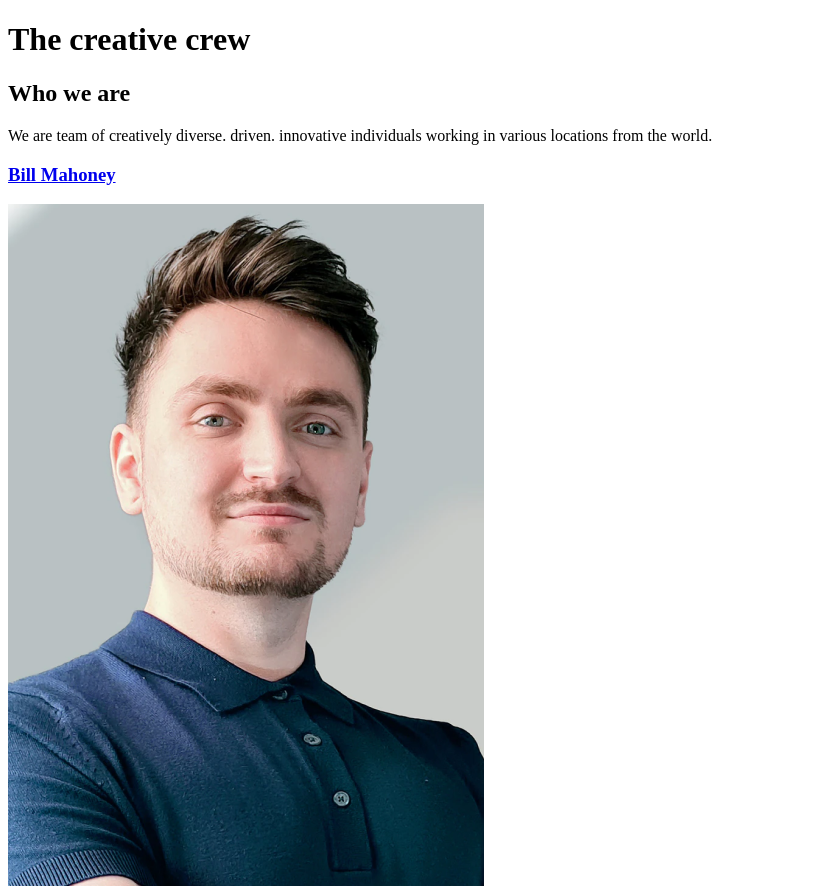
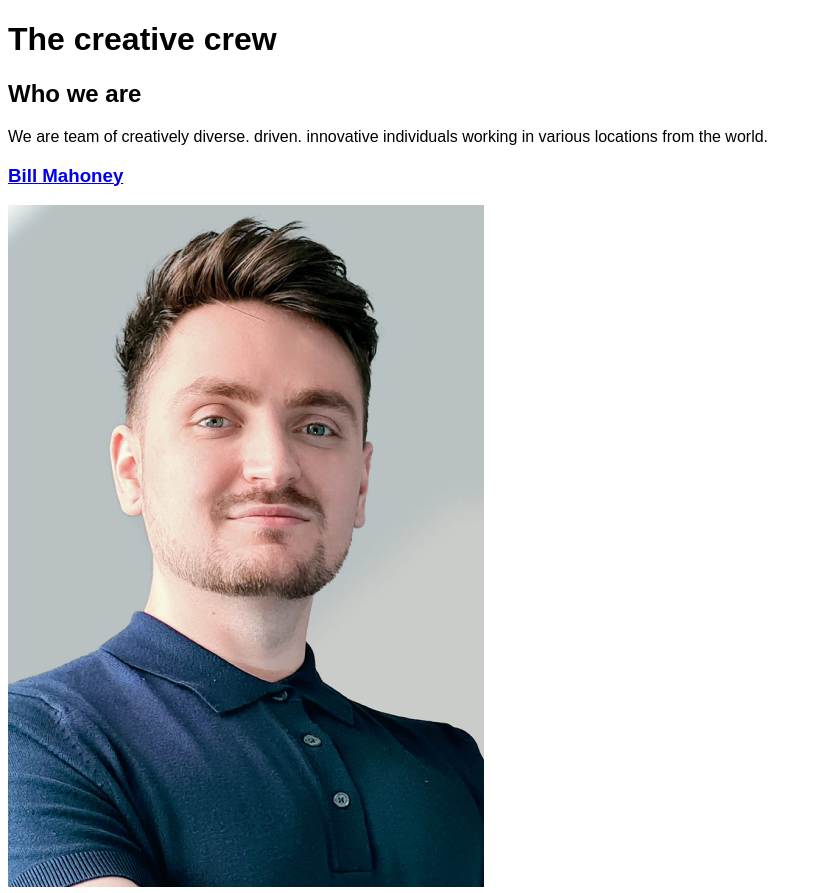
Before and after one commit to vakodrazan/my_team_pages, a website: page webroot/index.html in a window 1280 px wide. Shown: the top 893 px of the page, without its empty margins (0-822 px from the left). Drawn offline with Linux system fonts and the light colour scheme.

Commit message:
Set the poppins font as the default font for the website

```diff
--- a/scss/_default.scss
+++ b/scss/_default.scss
@@ -0,0 +1,3 @@
+body {
+    font-family: "Poppins", Arial, Helvetica, sans-serif;
+}
```
Also changed, not shown: webroot/css/index.css.
